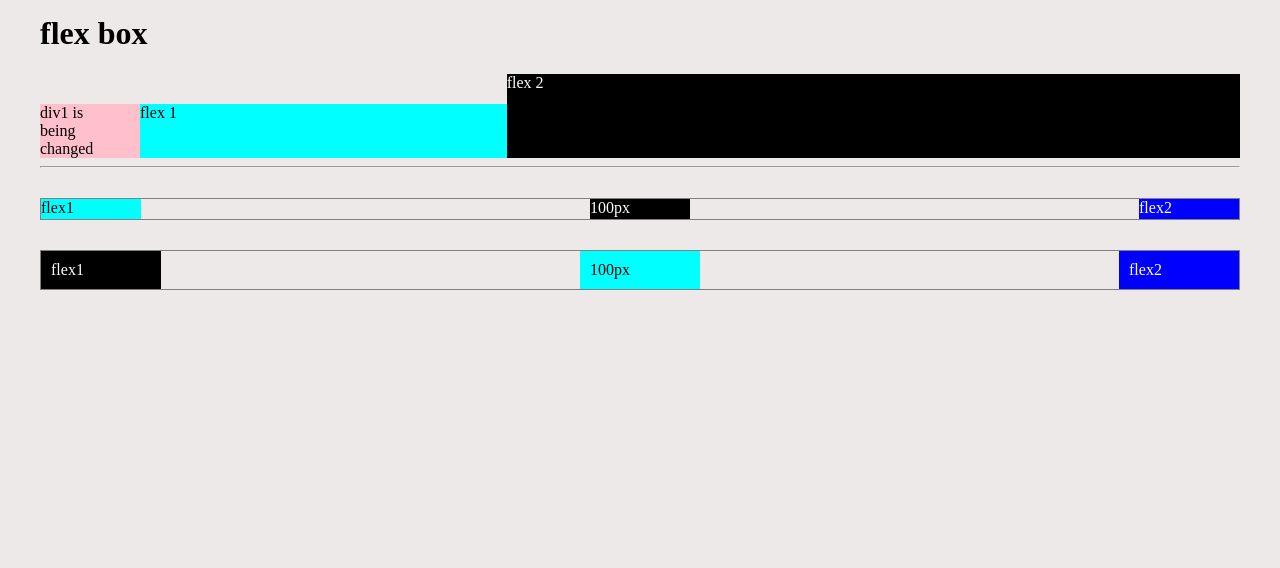
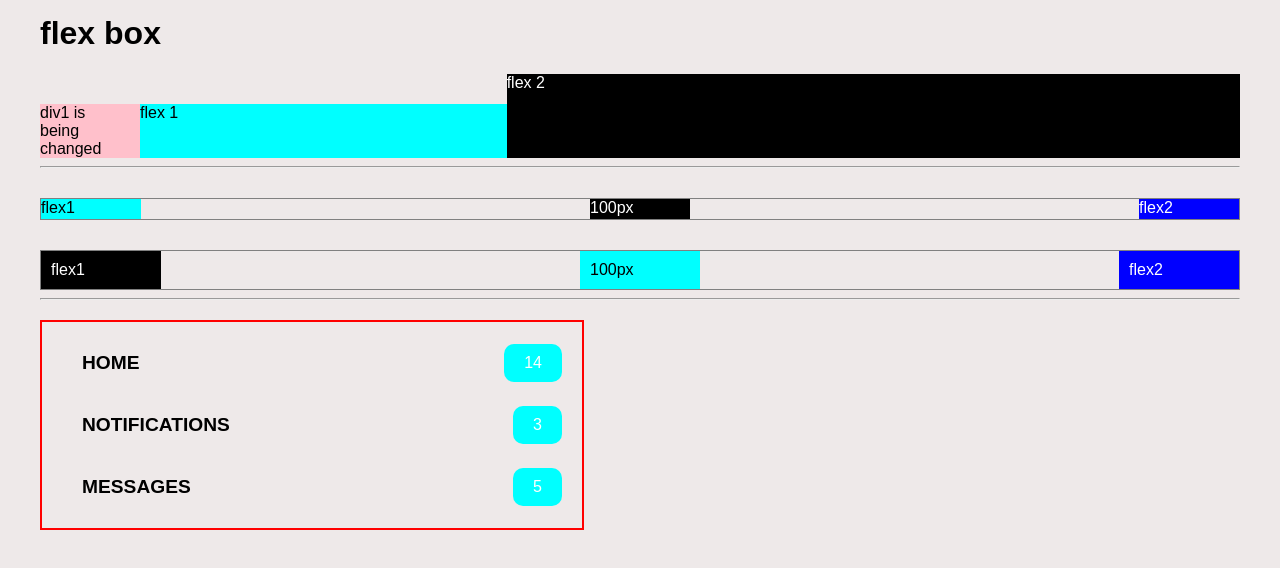
Before and after one commit to Vinald/Front-End-Development, a plain HTML site: page lesson 2 Html and css/index.html in a window 1280 px wide. Shown: the part 2154-2722 px from the top of the page. Drawn offline with Linux system fonts and the light colour scheme.

Commit message:
Readme file

```diff
--- a/lesson 2 Html and css/assets/css/css.css
+++ b/lesson 2 Html and css/assets/css/css.css
@@ -7,6 +7,7 @@ body{
     margin: 32px;
     align-items: center;
     padding-bottom: 1000px;
+    font-family: Arial, Helvetica, sans-serif;
 
 
 }
@@ -289,3 +290,54 @@ button{
     padding: 10px;
 
 }
+
+
+.header{
+    margin-top: 20px;
+    display: flex;
+    flex-direction: column;
+    border: 2px solid red;
+    padding: 10px 20px;
+    width: 500px;
+    color: white;
+    column-gap: 5px;
+
+
+
+}
+.header p{
+    background: aqua;
+    border-radius: 10px ;
+    padding: 10px  20px;
+    margin: 0;
+
+}
+
+.header h4{
+    color: black;
+    margin: 20px;
+    font-weight: bolder;
+    font-size: larger;
+    text-transform: uppercase;
+
+
+}
+
+.top{
+    display: flex;
+    flex-direction: row;
+    align-items: center;
+    justify-content: space-between;
+}
+.middle{
+    display: flex;
+    flex-direction: row;
+    align-items: center;
+    justify-content: space-between;
+}
+.bottom{
+    display: flex;
+    flex-direction: row;
+    align-items: center;
+    justify-content: space-between;
+}
--- a/lesson 2 Html and css/index.html
+++ b/lesson 2 Html and css/index.html
@@ -126,6 +126,23 @@
             <div class="flex5">100px</div>
             <div class="flex6">flex2</div>
         </div>
+        <hr>
+
+        <!-- more flex box practice -->
+        <div class="header">
+            <div class="top">
+                <h4>home</h4>
+                <p>14</p>
+            </div>
+            <div class="middle">
+                <h4>Notifications</h4>
+                <p>3</p>
+            </div>
+            <div class="bottom">
+                <h4>Messages</h4>
+                <p>5</p>
+            </div>
+        </div>
     </div>
 
 </body>
--- a/youtube/assets/styles/styles.css
+++ b/youtube/assets/styles/styles.css
@@ -9,29 +9,59 @@
     height: 55px;
     display: flex;
     flex-direction: row;
+    justify-content: space-between;
+    margin-bottom: 30px;
 
+}
+
+.header li{
+    list-style: none;
 }
 
 .left-section{
     background-color: aqua;
     width: 150px;
+    color: red;
 
 }
+.left-section ul{
+    display: flex;
+    flex-direction: row;
+    justify-content: space-between;
+    column-gap: 5px;
+    margin-right: 20px;
+}
+
 
 .center-section{
     background-color: red;
     flex: 1;
+    /* margin: 0 30px 0 70px; */
+    max-width: 700px;
+    display: flex;
+    align-items: center;
+    justify-content: center;
 
+}
+
+.search-bar{
+    padding: 10px 70px 10px 10px;
 }
 
 .right-section{
     background: black;
     color: white;
-    width: 200px;
+    width: 500px;
 
 }
 
-
+.right-section ul{
+    display: flex;
+    flex-direction: row;
+    justify-content: space-between;
+    column-gap: 5px;
+    margin-right: 20px;
+}
 
 
 .thumbnail{
```
Also changed, not shown: youtube/index.html (+15 -2 lines), README.md (added).
